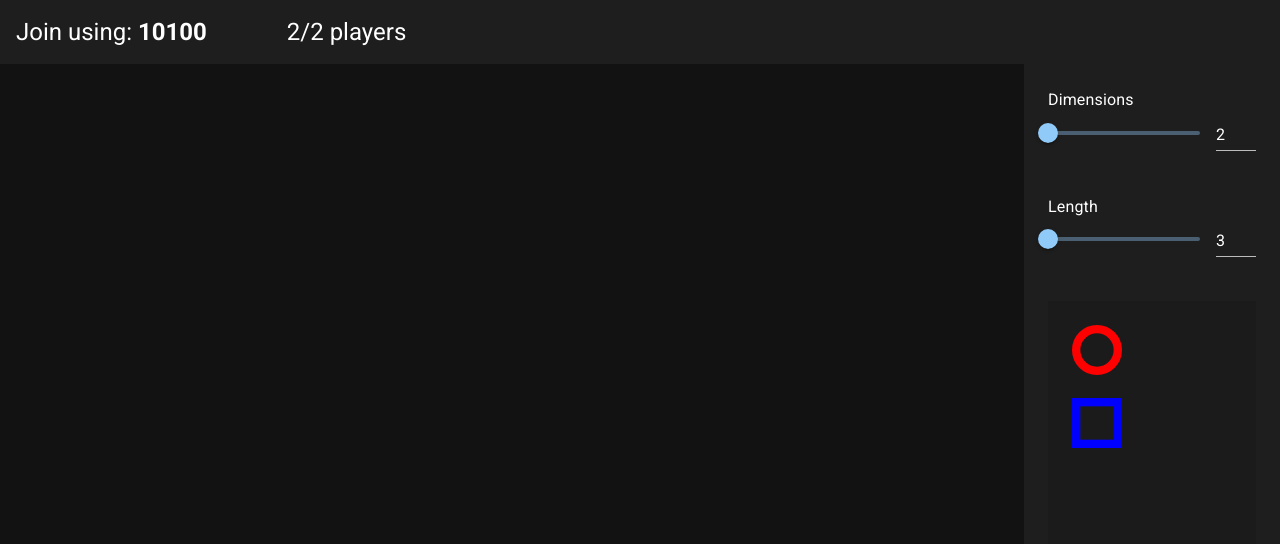
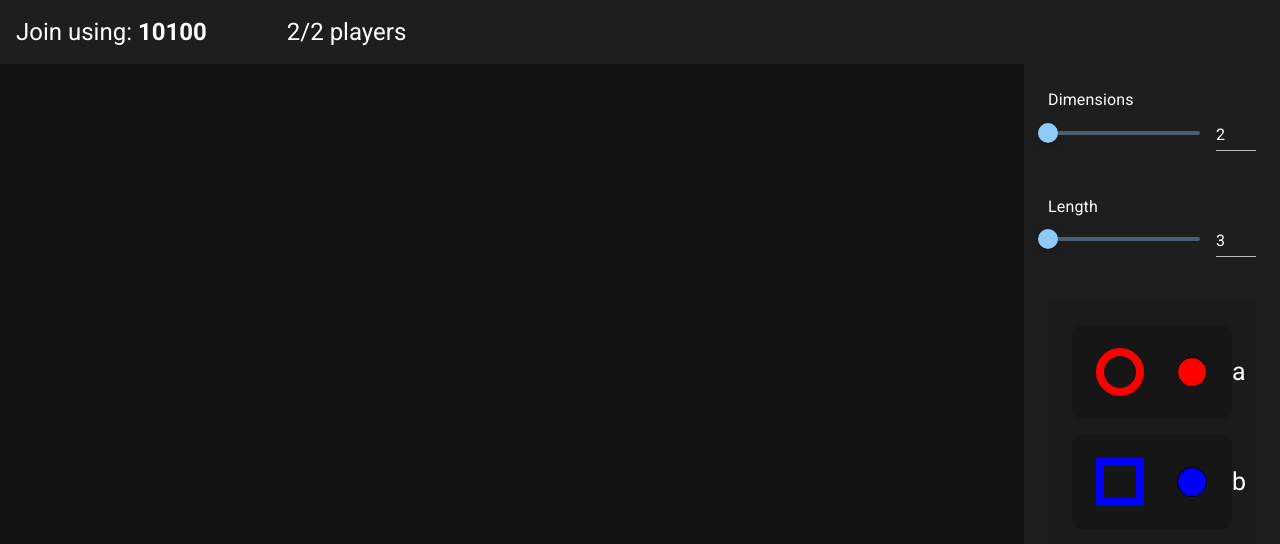
Before and after one commit to WoodieMaster/n-tic, a React (Vite) app in the folder frontend/: page /game in a window 1280 px wide. Shown: the top 544 px of the page. Built offline with nearby package versions, Linux system fonts and the light colour scheme.

Commit message:
add shape selector to game settings

```diff
--- a/frontend/src/components/GameSettings.tsx
+++ b/frontend/src/components/GameSettings.tsx
@@ -1,11 +1,13 @@
-import {Box, Stack} from "@mui/material";
+import {
+    Stack,
+} from "@mui/material";
 import type {RoomSettings} from "../../../shared/types";
-import ShapeRender from "./ShapeRender.tsx";
 import SettingSlider from "./SettingSlider.tsx";
+import ShapeSelector from "./ShapeSelector.tsx";
 
 interface Props {
     settings: RoomSettings,
-    players: string[]
+    players: string[],
 }
 
 const GameSettings = (p: Props) => {
@@ -14,7 +16,12 @@ const GameSettings = (p: Props) => {
             <SettingSlider label={"Dimensions"} defaultValue={p.settings.dimensionCount} min={2} max={10}/>
             <SettingSlider label={"Length"} defaultValue={p.settings.sideLength} min={3} max={10}/>
             <Stack spacing={2} sx={{bgcolor: "rgba(0,0,0,0.1)", height: "100%", padding: 3}}>
-                {p.settings.playerShapes.map((s) => <Box><ShapeRender shape={s} mode={"2D"} size={"50px"}/></Box>)}
+                {p.players.map((playerName, playerIdx) =>
+                    <ShapeSelector
+                        key={playerIdx}
+                        defaultValue={p.settings.playerShapes[playerIdx]}
+                        playerName={playerName}
+                    />)}
             </Stack>
         </Stack>
     );
```
